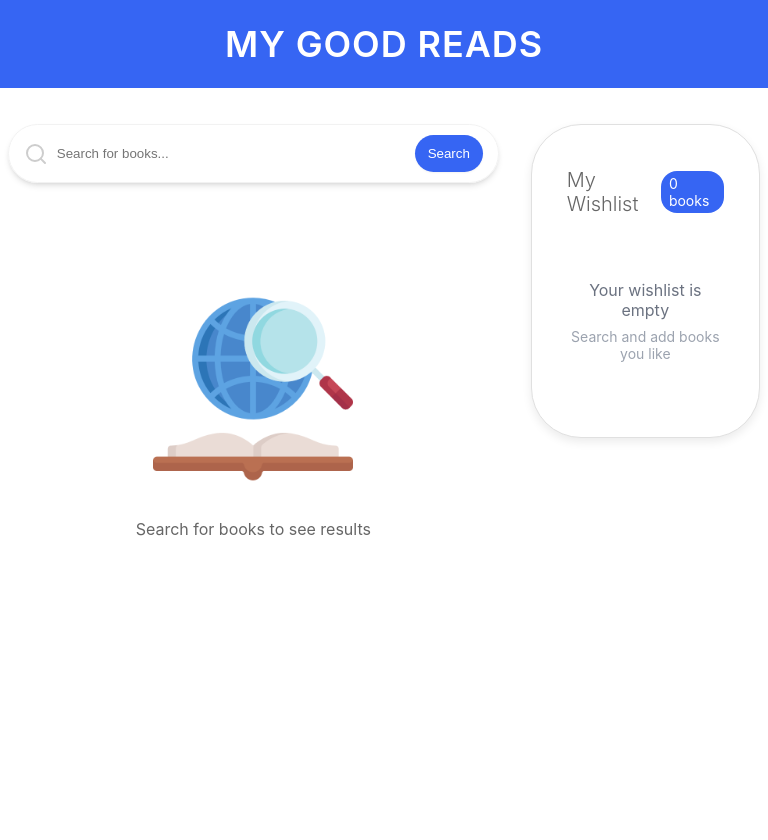
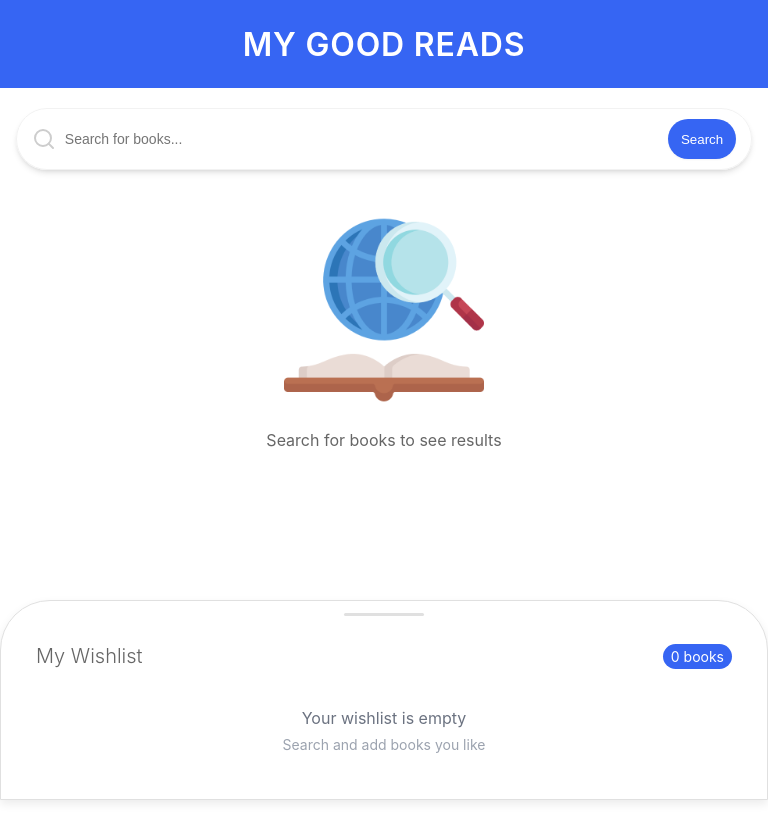
Before and after one commit to Jeffansah/my-good-reads-master, a React (Create React App) app: page / in a window 768 px wide. Shown: the top 840 px of the page. Built offline with nearby package versions, Linux system fonts and the light colour scheme.

Commit message:
added full site responsiveness

```diff
--- a/src/App.tsx
+++ b/src/App.tsx
@@ -2,19 +2,21 @@ import React from "react";
 import "./styles/App.scss";
 import BookSearch from "./book-search/BookSearch";
 import { WishlistProvider } from "./context/wishlist-context";
+import Wishlist from "./wishlist/wishlist";
+import WishlistMobile from "./wishlist/wishlist-mobile";
 
 function App() {
   return (
     <WishlistProvider>
-      <div>
+      <div className="app-section">
         <header className="header">
           <div className="header--content">
             <h1>My Good Reads</h1>
           </div>
         </header>
-        <main>
-          <BookSearch />
-        </main>
+
+        <BookSearch />
+        <WishlistMobile />
       </div>
     </WishlistProvider>
   );
--- a/src/styles/App.scss
+++ b/src/styles/App.scss
@@ -8,6 +8,10 @@
 body {
   font-family: -apple-system, system-ui, BlinkMacSystemFont, "Segoe UI", Roboto,
     "Helvetica Neue", Arial, sans-serif;
+
+  @media (max-width: 1023px) {
+    overflow-x: hidden;
+  }
 }
 
 h1,
@@ -38,6 +42,10 @@ a {
   color: $white;
   padding: $spacing-3xs $spacing-xs;
 
+  @media (max-width: 1023px) {
+    width: 100vw;
+  }
+
   button {
     padding: 0 $spacing-xs;
   }
@@ -54,6 +62,14 @@ a {
     font-size: 36px;
     text-transform: uppercase;
     letter-spacing: 0.025em;
+
+    @media (max-width: 768px) {
+      font-size: 24px;
+    }
+
+    @media (min-width: 768px) and (max-width: 1023px) {
+      font-size: 32px;
+    }
   }
 }
 
@@ -101,10 +117,6 @@ main {
   color: $gray40;
 }
 
-form {
-  margin-bottom: $spacing-xs;
-}
-
 .full-width {
   width: 100%;
 }
@@ -128,6 +140,13 @@ form {
 
 /*** START OF PERSONAL STYLING ***/
 
+.app-section {
+  @media (max-width: 1023px) {
+    width: 100vw;
+    overflow-x: hidden;
+  }
+}
+
 .container {
   max-width: 1400px;
   margin: 0 auto;
@@ -135,10 +154,22 @@ form {
   padding-top: 20px;
   padding-bottom: 20px;
 
+  @media (max-width: 1023px) {
+    width: 100%;
+    margin: 0;
+    padding-left: 0;
+    padding-right: 0;
+  }
+
   > div {
     display: grid;
     grid-template-columns: repeat(3, minmax(0, 1fr));
     gap: 2rem;
+
+    @media (max-width: 1023px) {
+      grid-template-columns: 1fr;
+      width: 100%;
+    }
   }
 }
 
@@ -147,10 +178,20 @@ form {
   display: flex;
   flex-direction: column;
   row-gap: 40px;
+
+  @media (max-width: 1023px) {
+    grid-column: span 1 / span 1;
+    padding: 0 16px;
+    overflow-x: auto;
+  }
 }
 
 /* Search bar */
 .search-bar {
+  @media (max-width: 1023px) {
+    width: 100%;
+  }
+
   > div {
     position: relative;
     display: flex;
@@ -158,6 +199,11 @@ form {
     border: 1px solid #f2f2f2fe;
     border-radius: 50px;
     box-shadow: 0 4px 6px -1px rgb(0 0 0 / 0.1), 0 2px 4px -2px rgb(0 0 0 / 0.1);
+
+    @media (max-width: 1023px) {
+      width: 100%;
+      margin: 0 auto;
+    }
   }
 
   input {
@@ -171,6 +217,14 @@ form {
 
     &:focus {
       outline: none;
+    }
+
+    @media (max-width: 1023px) {
+      font-size: 16px;
+
+      &::placeholder {
+        font-size: 14px;
+      }
     }
   }
 
@@ -209,9 +263,17 @@ form {
 
 .books-list-container {
   display: grid;
-
   grid-template-columns: repeat(2, minmax(0, 1fr));
   row-gap: 50px;
+
+  @media (max-width: 768px) {
+    grid-template-columns: 1fr;
+  }
+
+  @media (min-width: 768px) and (max-width: 1023px) {
+    grid-template-columns: repeat(2, minmax(0, 1fr));
+    column-gap: 16px;
+  }
 }
 
 .book-card {
@@ -356,6 +418,16 @@ form {
   justify-content: center;
   padding: 10px;
   column-gap: 10px;
+
+  @media (max-width: 768px) {
+    padding-top: 0;
+    padding-bottom: 250px;
+  }
+
+  @media (min-width: 768px) and (max-width: 1023px) {
+    padding-top: 0;
+    padding-bottom: 300px;
+  }
 }
 
 .pagination-button {
@@ -406,6 +478,15 @@ form {
   display: grid;
   grid-template-columns: repeat(2, minmax(0, 1fr));
   row-gap: 50px;
+
+  @media (max-width: 768px) {
+    grid-template-columns: 1fr;
+  }
+
+  @media (min-width: 768px) and (max-width: 1023px) {
+    grid-template-columns: repeat(2, minmax(0, 1fr));
+    column-gap: 16px;
+  }
 }
 
 .loading-book-card {
@@ -513,11 +594,21 @@ form {
   align-items: center;
   justify-content: center;
   padding-top: 50px;
+
+  @media (max-width: 1023px) {
+    padding-top: 0;
+    gap: 20px;
+  }
 }
 
 .not-found-image {
   width: 200px;
   height: 200px;
+
+  @media (max-width: 767px) {
+    width: 150px;
+    height: 150px;
+  }
 }
 
 .not-found-text {
@@ -529,20 +620,81 @@ form {
 
 /* Wishlist */
 
-.wishlist {
-  border: red solid 1px;
-  grid-column: span 1 / span 1;
-  padding: 10px;
-}
-
 .wishlist-container {
   border: 1px solid #e0e0e0;
   border-radius: 50px;
   padding: 35px;
+  padding-bottom: 45px;
   box-shadow: 0 4px 10px rgba(0, 0, 0, 0.08);
   height: 100%;
   background: white;
   max-height: max-content;
+  height: max-content;
+
+  @media (max-width: 1023px) {
+    display: none;
+  }
+}
+
+.wishlist-mobile-container {
+  display: none;
+  border: 1px solid #e0e0e0;
+  border-radius: 50px 50px 0 0;
+  padding: 35px;
+  box-shadow: 0 4px 10px rgba(0, 0, 0, 0.08);
+  background: white;
+  width: 100%;
+  height: 25vh;
+  animation: none;
+
+  @media (max-width: 1023px) {
+    display: block;
+    position: fixed;
+    bottom: 0;
+    z-index: 200;
+  }
+
+  .wishlist-expand {
+    position: absolute;
+    top: 12px;
+    left: 50%;
+    transform: translateX(-50%);
+    border-radius: 50px;
+    height: 3px;
+    width: 80px;
+    background-color: #e0e0e0;
+    cursor: pointer;
+  }
+}
+
+.expanded {
+  animation: expand 0.5s cubic-bezier(1, 0, 0, 1) forwards;
+}
+
+.collapsed {
+  animation: collapse 0.5s cubic-bezier(1, 0, 0, 1) forwards;
+}
+
+@keyframes expand {
+  from {
+    height: 25vh;
+    border-radius: 50px 50px 0 0;
+  }
+  to {
+    height: 100vh;
+    border-radius: 0;
+  }
+}
+
+@keyframes collapse {
+  from {
+    height: 100vh;
+    border-radius: 0;
+  }
+  to {
+    height: 25vh;
+    border-radius: 50px 50px 0 0;
+  }
 }
 
 .wishlist-header {
@@ -550,6 +702,10 @@ form {
   justify-content: space-between;
   align-items: center;
   margin-bottom: 16px;
+
+  @media (max-width: 1023px) {
+    margin-bottom: 12px;
+  }
 }
 
 .wishlist-title {
@@ -568,6 +724,10 @@ form {
 .wishlist-empty {
   text-align: center;
   padding: 40px 0;
+
+  @media (max-width: 1023px) {
+    padding: 20px 0;
+  }
 }
 
 .wishlist-empty-text {
@@ -588,6 +748,20 @@ form {
   max-height: calc(100vh - 200px);
   overflow-y: auto;
   padding-right: 8px;
+
+  @media (max-width: 1023px) {
+    flex-direction: row;
+    overflow-x: scroll;
+    width: 100%;
+  }
+}
+
+.expanded_items {
+  flex-direction: column;
+}
+
+.collapsed_items {
+  flex-direction: row;
 }
 
 .wishlist-card {
--- /dev/null
+++ b/src/wishlist/wishlist-mobile.tsx
@@ -0,0 +1,69 @@
+import React, { useState } from "react";
+import { useWishlist } from "../context/wishlist-context";
+import WishlistCard from "./wishlist-card";
+
+const WishlistMobile = () => {
+  const { wishlist } = useWishlist();
+  const [isExpanded, setIsExpanded] = useState("");
+
+  return (
+    <div
+      className={`wishlist-mobile-container ${
+        isExpanded === "expanded"
+          ? "expanded"
+          : isExpanded === "collapsed"
+          ? "collapsed"
+          : ""
+      }`}
+    >
+      <div
+        className="wishlist-expand"
+        onClick={() =>
+          setIsExpanded(
+            isExpanded === "collapsed" || isExpanded === ""
+              ? "expanded"
+              : "collapsed"
+          )
+        }
+      />
+
+      <div className="wishlist-header">
+        <h2 className="wishlist-title">My Wishlist</h2>
+        <span className="wishlist-count">
+          {wishlist.length} {wishlist.length === 1 ? "book" : "books"}
+        </span>
+      </div>
+
+      {wishlist.length === 0 ? (
+        <div className="wishlist-empty">
+          <p className="wishlist-empty-text">Your wishlist is empty</p>
+          <p className="wishlist-empty-subtext">
+            Search and add books you like
+          </p>
+        </div>
+      ) : (
+        <div
+          className={`wishlist-items ${
+            isExpanded === "expanded"
+              ? "expanded_items"
+              : isExpanded === "collapsed"
+              ? "collapsed_items"
+              : ""
+          }`}
+        >
+          {wishlist.map((book) => (
+            <WishlistCard
+              key={book.id}
+              title={book.title}
+              image={book.imageUrl}
+              authors={book.authors}
+              id={book.id}
+            />
+          ))}
+        </div>
+      )}
+    </div>
+  );
+};
+
+export default WishlistMobile;
```
